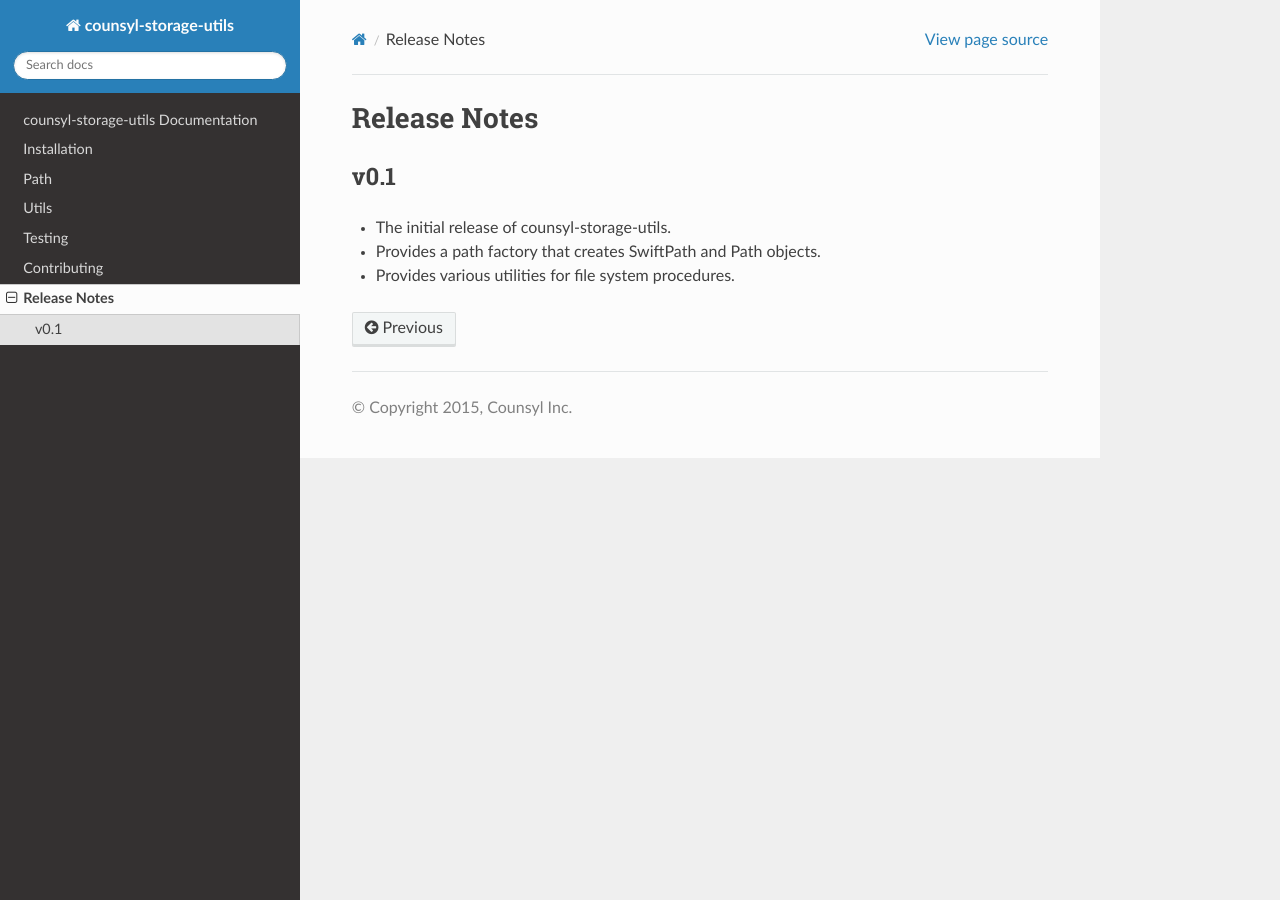
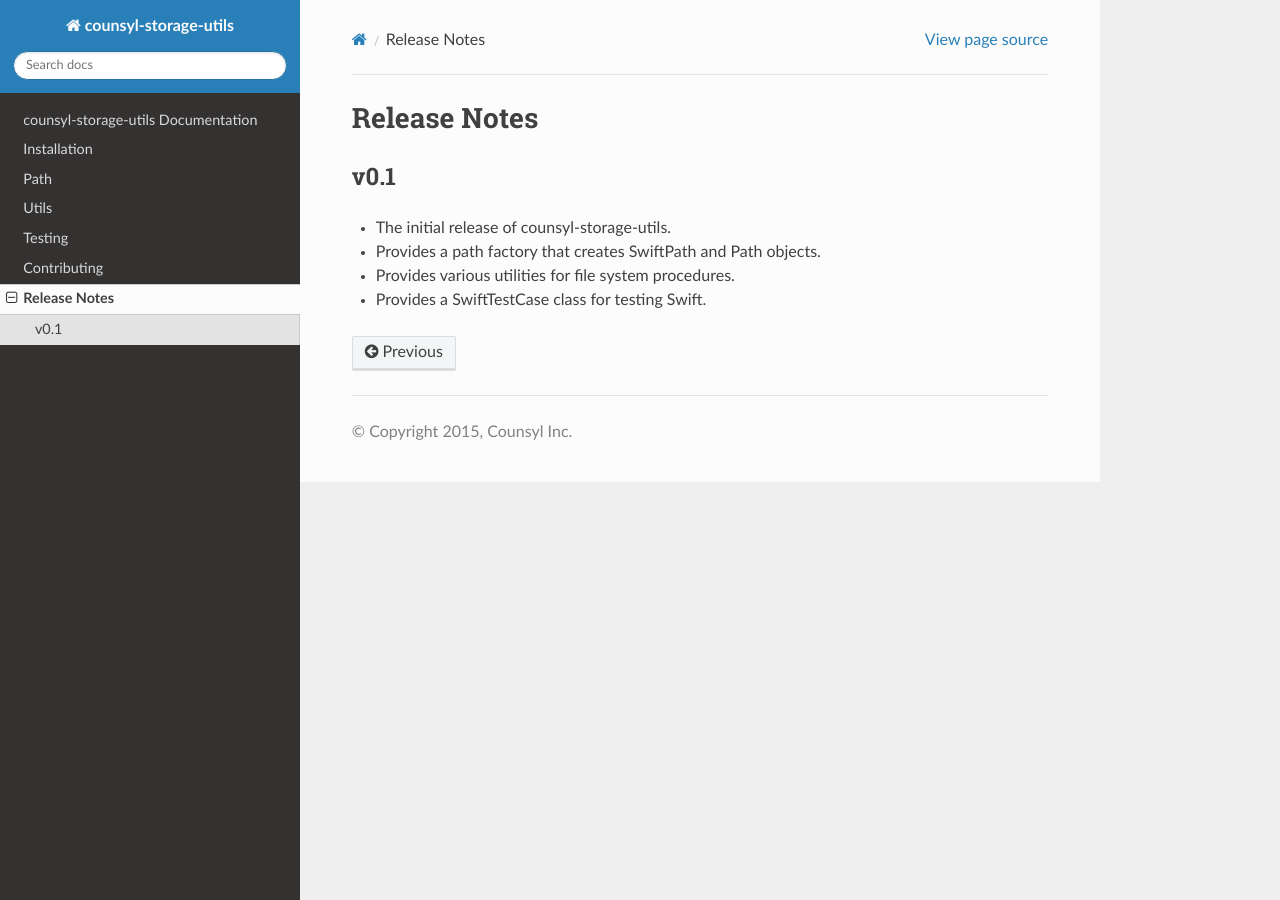
Before and after one commit to counsyl/stor, a Sphinx documentation site: the page built from docs/release_notes.rst, in a window 1280 px wide. Built offline with Sphinx 7.4.7 and the Read the Docs theme 2.0.0, drawn with Linux system fonts in a browser that asks for light colours; the version number could not be read and is left out.

Commit message:
Sem-Ver: feature - Added initial interface to counsyl-storage-utils

```diff
--- a/docs/release_notes.rst
+++ b/docs/release_notes.rst
@@ -7,3 +7,4 @@
 * The initial release of counsyl-storage-utils.
 * Provides a path factory that creates SwiftPath and Path objects.
 * Provides various utilities for file system procedures.
+* Provides a SwiftTestCase class for testing Swift.
```
